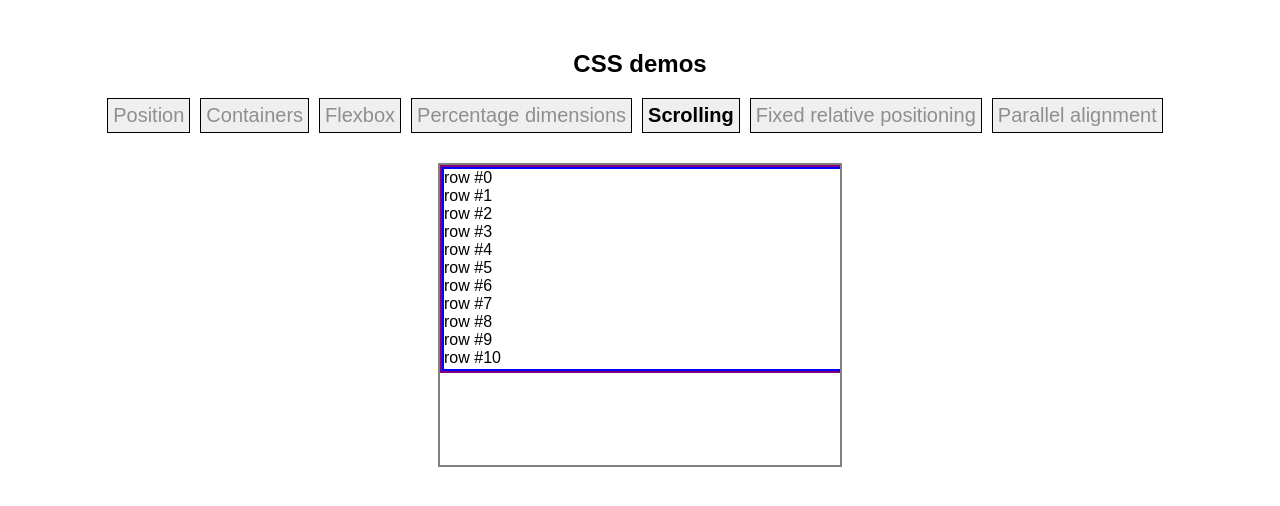
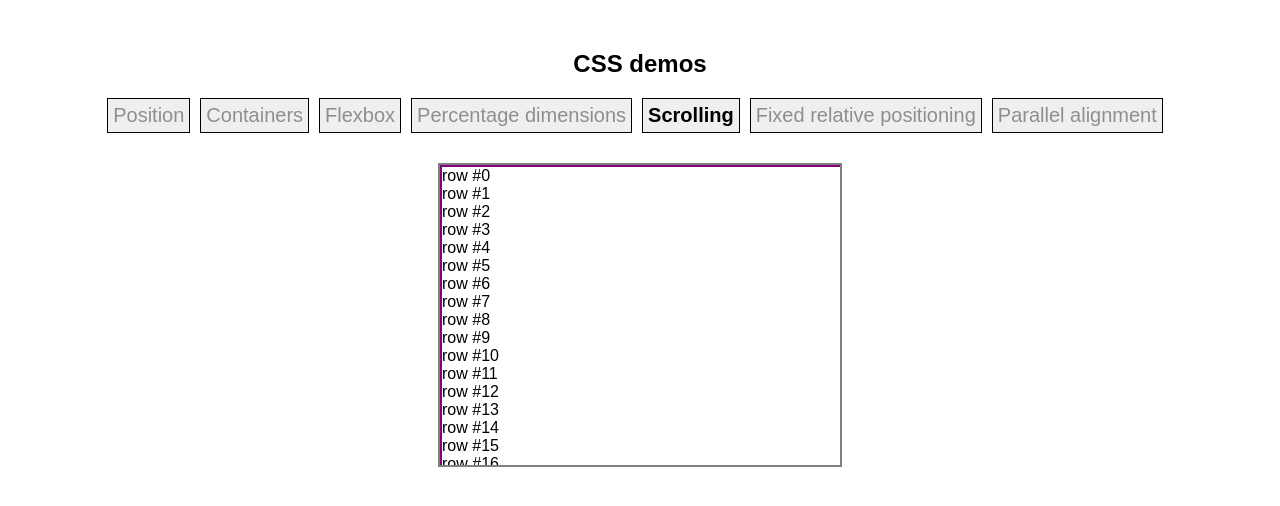
Before and after one commit to andrew1007/css-demos, a React (Create React App) app: page / in a window 1280 px wide. Both pictures are taken after a click on the button "Scrolling". Shown: the top 506 px of the page. Built offline with nearby package versions, Linux system fonts and the light colour scheme.

Commit message:
removed solutions + turned to stateless components

```diff
--- a/src/components/ParallelChildrenAlignment.jsx
+++ b/src/components/ParallelChildrenAlignment.jsx
@@ -1,7 +1,5 @@
 import * as React from 'react'
 
-export default class ParallelChildrenAlignment extends React.Component {
-  render() {
 const parentStyles = {
   border: '1px solid black',
   height: 200,
@@ -15,6 +13,7 @@ export default class ParallelChildrenAlignment extends React.Component {
   border: '1px solid black',
   margin: 10
 }
+const ParallelChildrenAlignment = _ => {
 
   return (
     <div style={{ marginTop: 30, display: 'flex', justifyContent: 'center' }}>
@@ -41,4 +40,5 @@ export default class ParallelChildrenAlignment extends React.Component {
     </div>
   )
 }
-}
+
+export default ParallelChildrenAlignment
--- a/src/components/Scrolling.jsx
+++ b/src/components/Scrolling.jsx
@@ -1,24 +1,19 @@
 import * as React from 'react'
 
-export default class Scrolling extends React.Component {
-  render() {
-    const containerStyles = {
+const Scrolling = _ => {
+  return (
+    <div style={{ display: 'flex', justifyContent: 'center' }}>
+      <div style={{
         width: 400,
         height: 300,
         border: '2px solid gray',
         overflow: 'auto'
-    }
-    const contentStyles = {
+      }}>
+        <div style={{
+          border: '2px solid purple',
           width: 400,
-
-      border: '2px solid purple',
-      zIndex: 10
-    }
-    return (
-      <div style={{ display: 'flex', justifyContent: 'center' }}>
-        <div style={containerStyles}>
-          <div style={contentStyles}>
-            <div style={{ height: 200, overflow: 'auto', border: '2px solid blue' }}>
+        }}>
+          <div>
             {[...Array(300)].map((_, entry) => <div>{`row #${entry}`}</div>)}
           </div>
         </div>
@@ -26,4 +21,5 @@ export default class Scrolling extends React.Component {
     </div>
   )
 }
-}
+
+export default Scrolling
```
Also changed, not shown: src/components/FixedPositionInContainer.jsx (+10 -1 lines), src/components/PercentDimensions.jsx (+3 -5 lines). Lines whose indentation alone changed are shown as unchanged.
